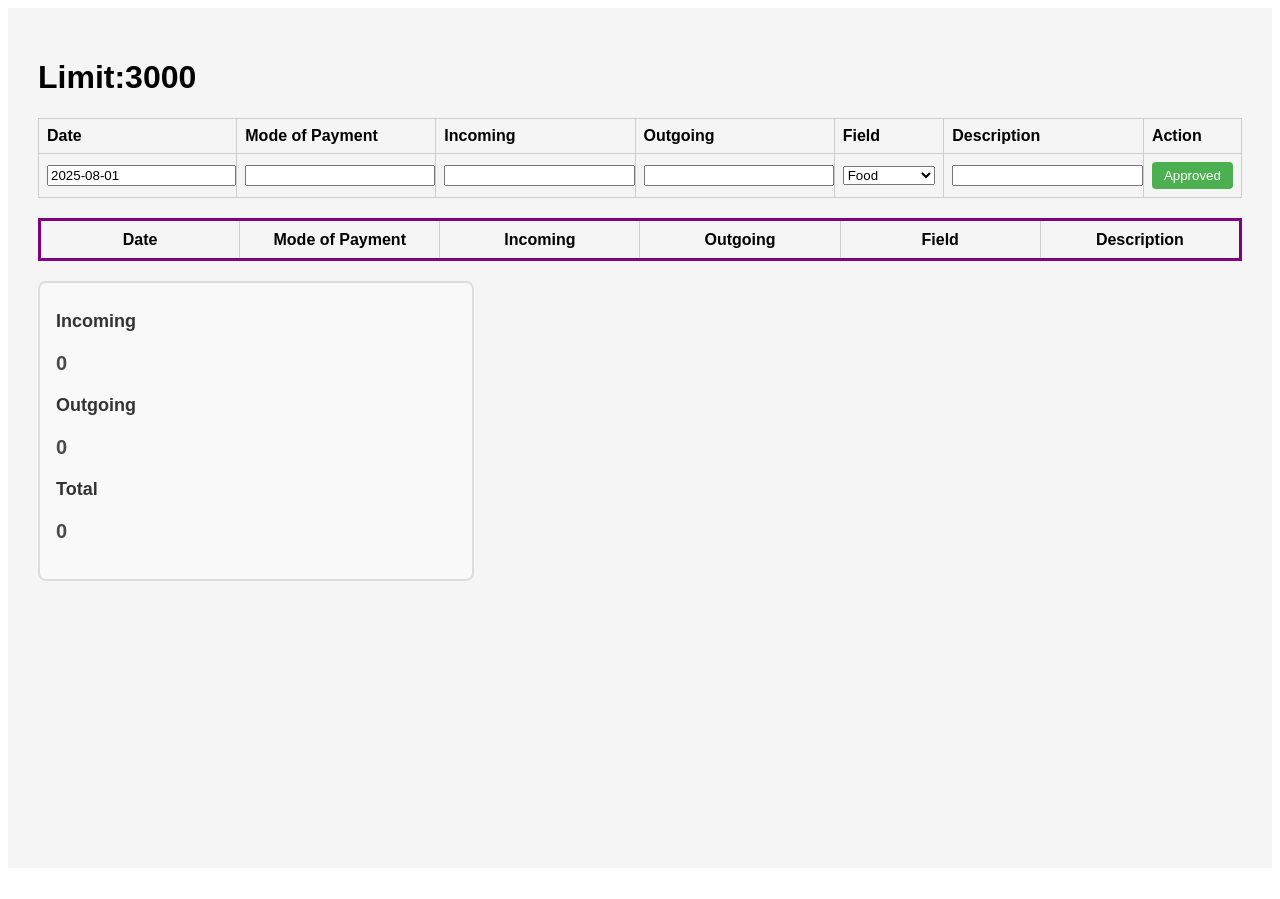
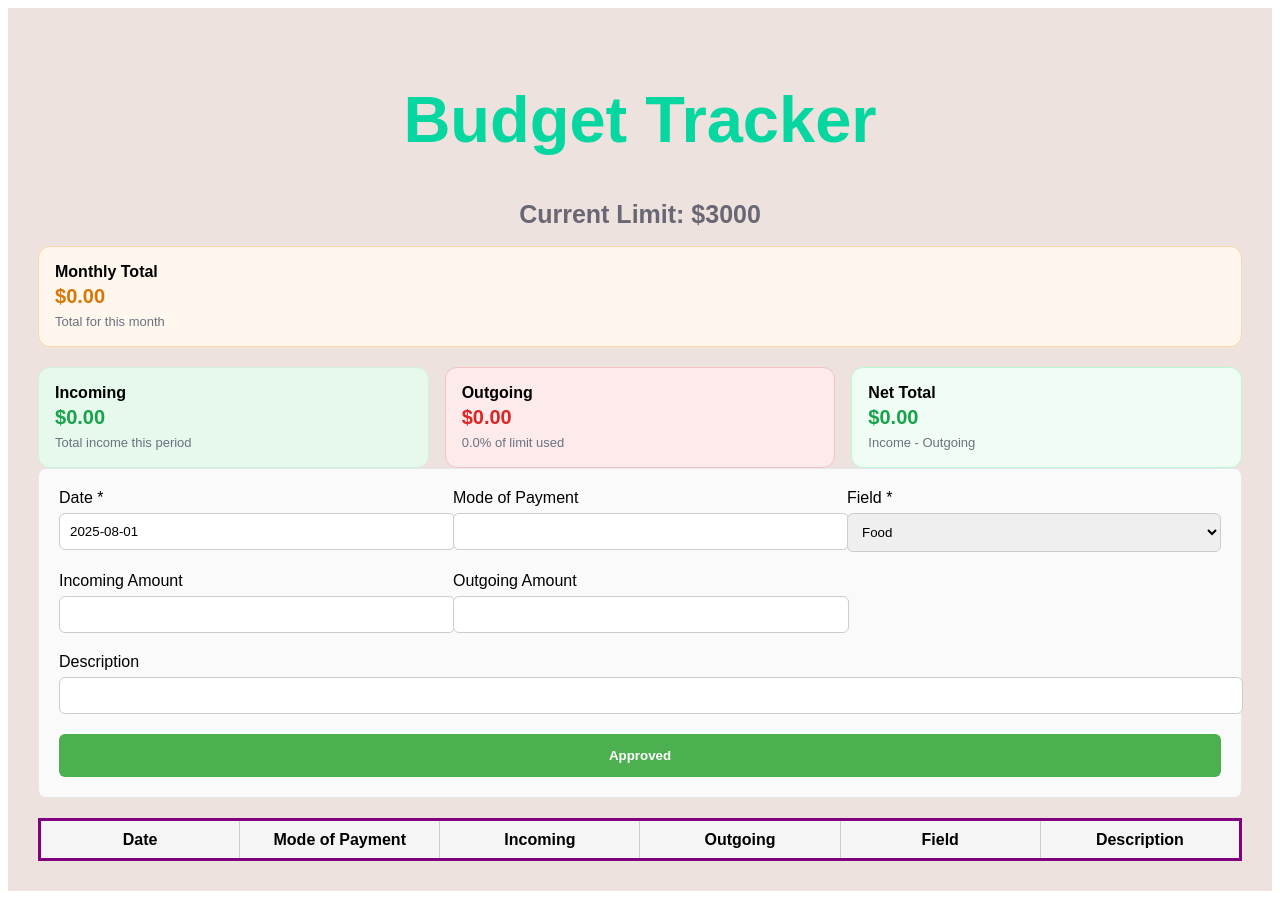
Before and after one commit to Harshita2510/Expense-tracker, a React (Vite) app in the folder frontendReact/: page / in a window 1280 px wide. Before the commit the page ends 876 px from the top, so only its background shows below. Built offline with nearby package versions, Linux system fonts and the light colour scheme.

Commit message:
done basics

```diff
--- a/frontendReact/src/App.jsx
+++ b/frontendReact/src/App.jsx
@@ -3,15 +3,24 @@ import Hader from './Header';
 
 function App() {
   return (
+
     <div
       style={{
         padding: '30px',
         fontFamily: 'Arial, sans-serif',
-        backgroundColor: '#f5f5f5',
+        backgroundColor: '#EEE2DF',
         minHeight: '100vh',
       }}
     >
+<h1
+style={{
+  textAlign:'center',
+  color:'#06D6A0',
+  fontSize:'65px',
+  padding:'0px',
 
+}}
+>Budget Tracker</h1>
       <ExpenseForm />
     </div>
   );
--- a/frontendReact/src/Dashboard.jsx
+++ b/frontendReact/src/Dashboard.jsx
@@ -10,39 +10,70 @@ let Dashboard = (props) => {
   }
 
   return (
-    <div
-      style={{
-        marginTop: '20px',
-        padding: '16px',
-        border: '2px solid #ddd',
-        borderRadius: '8px',
-        backgroundColor: '#f9f9f9',
-        maxWidth: '400px',
-      }}
-    >
-      <h4 style={headingStyle}>Incoming</h4>
-      <p style={valueStyle}>{a}</p>
+    <div>
+   <section
+  style={{
+    marginTop: '20px',
+    display: 'grid',
+    gridTemplateColumns: 'repeat(3, 1fr)', // 3 cards side by side
+    gap: '16px',
+    width: '100%',
+    boxSizing: 'border-box',
+  }}
+>
+  {/* Incoming */}
+  <article
+    style={{
+      padding: '16px',
+      borderRadius: '12px',
+      backgroundColor: '#e6f9ec', // light green
+      border: '1px solid #d1f2d9',
+    }}
+  >
+    <h4 style={{ margin: 0, fontSize: '16px', fontWeight: '600' }}>Incoming</h4>
+    <p style={{ margin: '4px 0', fontSize: '20px', fontWeight: '700', color: '#16a34a' }}>
+      ${a.toFixed(2)}
+    </p>
+    <small style={{ fontSize: '13px', color: '#6b7280' }}>Total income this period</small>
+  </article>
 
-      <h4 style={headingStyle}>Outgoing</h4>
-      <p style={valueStyle}>{b}</p>
+  {/* Outgoing */}
+  <article
+    style={{
+      padding: '16px',
+      borderRadius: '12px',
+      backgroundColor: '#fdeaea', // light red
+      border: '1px solid #f5c2c2',
+    }}
+  >
+    <h4 style={{ margin: 0, fontSize: '16px', fontWeight: '600' }}>Outgoing</h4>
+    <p style={{ margin: '4px 0', fontSize: '20px', fontWeight: '700', color: '#dc2626' }}>
+      ${b.toFixed(2)}
+    </p>
+    <small style={{ fontSize: '13px', color: '#6b7280' }}>0.0% of limit used</small>
+  </article>
 
-      <h4 style={headingStyle}>Total</h4>
-      <p style={valueStyle}>{a - b}</p>
+  {/* Net Total */}
+  <article
+    style={{
+      padding: '16px',
+      borderRadius: '12px',
+      backgroundColor: '#f0fdf4', // very light green
+      border: '1px solid #bbf7d0',
+    }}
+  >
+    <h4 style={{ margin: 0, fontSize: '16px', fontWeight: '600' }}>Net Total</h4>
+    <p style={{ margin: '4px 0', fontSize: '20px', fontWeight: '700', color: '#16a34a' }}>
+      ${(a - b).toFixed(2)}
+    </p>
+    <small style={{ fontSize: '13px', color: '#6b7280' }}>Income - Outgoing</small>
+  </article>
+</section>
+
     </div>
   );
 };
 
-const headingStyle = {
-  fontSize: '18px',
-  color: '#333',
-  marginBottom: '4px',
-  marginTop: '12px',
-};
 
-const valueStyle = {
-  fontSize: '20px',
-  fontWeight: 'bold',
-  color: '#4a4a4a',
-};
 
 export default Dashboard;
--- a/frontendReact/src/ExpenseForm.jsx
+++ b/frontendReact/src/ExpenseForm.jsx
@@ -21,7 +21,7 @@ function ExpenseForm() {
     localStorage.setItem('chabi', JSON.stringify(arr));
   }, [arr]);
 
-  const Approv = (e) => {
+  const Approv = async (e) => {
     e.preventDefault();
     let entries = {
       Datee:
@@ -32,6 +32,12 @@ function ExpenseForm() {
       Expense: field,
       Description: description,
     };
+
+  //   await fetch('http://localhost:3000/exp', {
+  //   method: 'POST',
+  //   headers: { 'Content-Type': 'application/json' },
+  //   body: JSON.stringify(entries)
+  // });
 
     setArr([...arr, entries]);
 
@@ -48,114 +54,119 @@ function ExpenseForm() {
   return (
     <>
     < Hader keyss={arr}  />
+
+      <Dashboard ke={arr} />
 <form onSubmit={(e) => Approv(e)}>
-        <table
+  <div
     style={{
-            width: '100%',
-            borderCollapse: 'collapse',
+      display: 'grid',
+      gridTemplateColumns: 'repeat(3, 1fr)', // 3 equal columns
+      gap: '20px',
       marginBottom: '20px',
+      padding: '20px',
+      border: '1px solid #e5e7eb',
+      borderRadius: '8px',
+      backgroundColor: '#fafafa',
+      width: '100%',          // covers full width
+      boxSizing: 'border-box',
     }}
   >
-          <thead>
-            <tr>
-              {[
-                'Date',
-                'Mode of Payment',
-                'Incoming',
-                'Outgoing',
-                'Field',
-                'Description',
-                'Action',
-              ].map((item, i) => (
-                <th
-                  key={i}
-                  style={{
-                    border: '1px solid #ccc',
-                    padding: '8px',
-                    backgroundColor: '#f5f5f5',
-                    textAlign: 'left',
-                  }}
-                >
-                  {item}
-                </th>
-              ))}
-            </tr>
-          </thead>
-          <tbody>
-            <tr>
-              <td style={{ border: '1px solid #ccc', padding: '8px' }}>
+    {/* Date */}
+    <div style={{ display: 'flex', flexDirection: 'column' }}>
+      <label style={{ fontWeight: '500', marginBottom: '6px' }}>Date *</label>
       <input
         type="text"
         value={date}
         onChange={(e) => setDate(e.target.value)}
-                  style={{ width: '100%' }}
+        style={{ padding: '10px', border: '1px solid #ccc', borderRadius: '6px', width: '100%' }}
       />
-              </td>
-              <td style={{ border: '1px solid #ccc', padding: '8px' }}>
+    </div>
+
+    {/* Mode of Payment */}
+    <div style={{ display: 'flex', flexDirection: 'column' }}>
+      <label style={{ fontWeight: '500', marginBottom: '6px' }}>Mode of Payment</label>
       <input
         type="text"
         value={ModeOfPay}
         onChange={(e) => setModeOfPay(e.target.value)}
-                  style={{ width: '100%' }}
+        style={{ padding: '10px', border: '1px solid #ccc', borderRadius: '6px', width: '100%' }}
       />
-              </td>
-              <td style={{ border: '1px solid #ccc', padding: '8px' }}>
-                <input
-                  type="number"
-                  value={income}
-                  onChange={(e) => setIncome(e.target.value)}
-                  style={{ width: '100%' }}
-                />
-              </td>
-              <td style={{ border: '1px solid #ccc', padding: '8px' }}>
-                <input
-                  type="number"
-                  value={outgo}
-                  onChange={(e) => setOutgo(e.target.value)}
-                  style={{ width: '100%' }}
-                />
-              </td>
-              <td style={{ border: '1px solid #ccc', padding: '8px' }}>
+    </div>
+
+    {/* Field */}
+    <div style={{ display: 'flex', flexDirection: 'column' }}>
+      <label style={{ fontWeight: '500', marginBottom: '6px' }}>Field *</label>
       <select
         value={field}
         onChange={(e) => setField(e.target.value)}
-                  style={{ width: '100%' }}
+        style={{ padding: '10px', border: '1px solid #ccc', borderRadius: '6px', width: '100%' }}
       >
         <option value="Food">Food</option>
         <option value="Stationary">Stationary</option>
         <option value="hisab kitaab">hisab kitaab</option>
         <option value="Groww">Groww</option>
       </select>
-              </td>
-              <td style={{ border: '1px solid #ccc', padding: '8px' }}>
+    </div>
+
+    {/* Incoming */}
+    <div style={{ display: 'flex', flexDirection: 'column' }}>
+      <label style={{ fontWeight: '500', marginBottom: '6px' }}>Incoming Amount</label>
+      <input
+        type="number"
+        value={income}
+        onChange={(e) => setIncome(e.target.value)}
+        style={{ padding: '10px', border: '1px solid #ccc', borderRadius: '6px', width: '100%' }}
+      />
+    </div>
+
+    {/* Outgoing */}
+    <div style={{ display: 'flex', flexDirection: 'column' }}>
+      <label style={{ fontWeight: '500', marginBottom: '6px' }}>Outgoing Amount</label>
+      <input
+        type="number"
+        value={outgo}
+        onChange={(e) => setOutgo(e.target.value)}
+        style={{ padding: '10px', border: '1px solid #ccc', borderRadius: '6px', width: '100%' }}
+      />
+    </div>
+
+    {/* Empty spacer for alignment */}
+    <div></div>
+
+    {/* Description (spans full width) */}
+    <div style={{ gridColumn: 'span 3', display: 'flex', flexDirection: 'column' }}>
+      <label style={{ fontWeight: '500', marginBottom: '6px' }}>Description</label>
       <input
         type="text"
         value={description}
         onChange={(e) => setDescription(e.target.value)}
-                  style={{ width: '100%' }}
+        style={{ padding: '10px', border: '1px solid #ccc', borderRadius: '6px', width: '100%' }}
       />
-              </td>
-              <td style={{ border: '1px solid #ccc', padding: '8px' }}>
+    </div>
+
+    {/* Submit Button (spans full width) */}
+    <div style={{ gridColumn: 'span 3' }}>
       <input
         type="submit"
         value="Approved"
         style={{
-                    padding: '6px 12px',
-                    backgroundColor: '#4CAF50',
-                    color: 'white',
+          width: '100%',
+          padding: '14px',
+          background: '#4CAF50',
+          color: '#fff',
+          fontWeight: '600',
           border: 'none',
-                    borderRadius: '4px',
+          borderRadius: '6px',
           cursor: 'pointer',
         }}
       />
-              </td>
-            </tr>
-          </tbody>
-        </table>
+    </div>
+  </div>
 </form>
 
+
       <ExpenseItem k={arr} />
-      <Dashboard ke={arr} />
+
 
     </>
   );
--- a/frontendReact/src/Header.jsx
+++ b/frontendReact/src/Header.jsx
@@ -45,7 +45,34 @@ let Hader = (props) => {
   }, [props.keyss]);
   return (
     <>
-      <h1>Limit:{limit}</h1>
+      <h1
+      style={{
+          color:'#696773',
+          textAlign:'center',
+          fontSize:'25px',
+          padding:'0px'
+      }}
+      >Current Limit: ${limit}</h1>
+      <article
+  style={{
+    paddingTop:'25px',
+    padding: '16px',
+    borderRadius: '12px',
+    backgroundColor: '#fff7ed', // light orange/yellow
+    border: '1px solid #fed7aa',
+  }}
+>
+  <h4 style={{ margin: 0, fontSize: '16px', fontWeight: '600' }}>Monthly Total</h4>
+  <p style={{ margin: '4px 0', fontSize: '20px', fontWeight: '700', color: '#d97706' }}>
+   ${(() => {
+    const current = new Date().getMonth() + 1;
+    const totals = JSON.parse(localStorage.getItem('monthlyTotals') || '{}');
+    return (totals[current] || 0).toFixed(2);
+  })()}
+  </p>
+  <small style={{ fontSize: '13px', color: '#6b7280' }}>Total for this month</small>
+</article>
+
     </>
   );
 };
```
Lines whose indentation alone changed are shown as unchanged.
